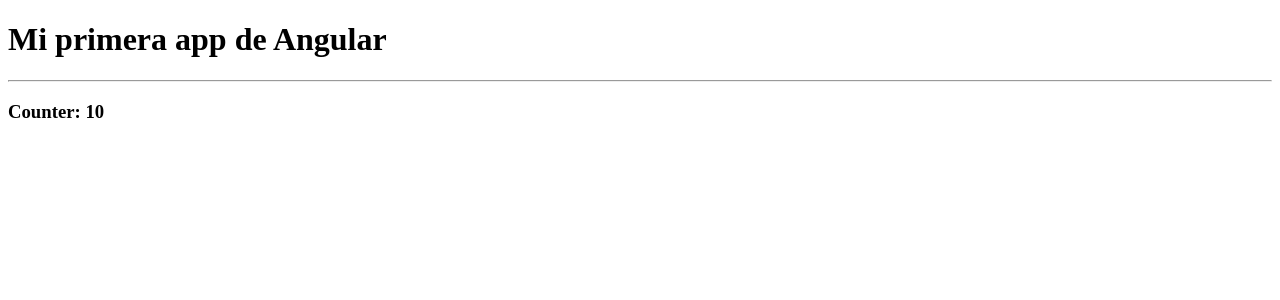
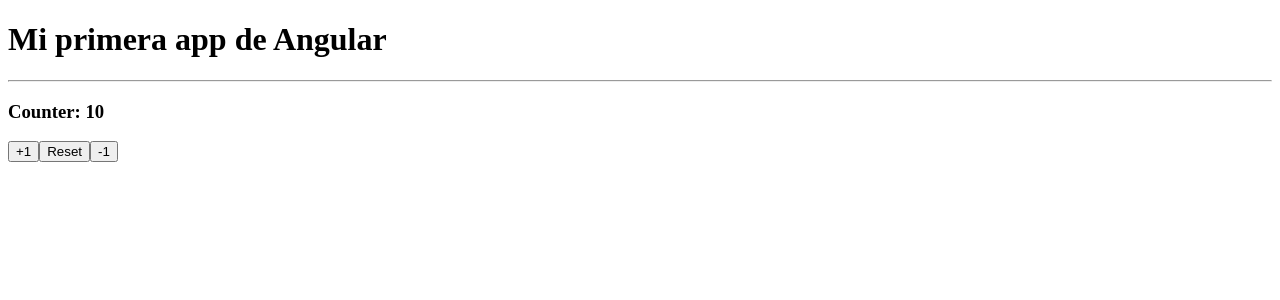
Before and after one commit to michaelrondon27/curso_angular_cero_experto, an Angular app in the folder 02-bases/: page / in a window 1280 px wide. Shown: the top 300 px of the page. Built offline with nearby package versions, Linux system fonts and the light colour scheme.

Commit message:
41. Contador

```diff
--- a/02-bases/src/app/app.component.html
+++ b/02-bases/src/app/app.component.html
@@ -1,3 +1,6 @@
 <h1>{{ title }}</h1>
 <hr>
 <h3>Counter: {{ counter }}</h3>
+<button (click)="increaseBy(1)">+1</button>
+<button (click)="resetCounter()">Reset</button>
+<button (click)="increaseBy(-1)">-1</button>
--- a/02-bases/src/app/app.component.ts
+++ b/02-bases/src/app/app.component.ts
@@ -10,4 +10,12 @@
     public title: string = 'Mi primera app de Angular';
     public counter: number = 10;
 
+    increaseBy(value: number): void {
+        this.counter += value;
+    }
+
+    resetCounter() {
+        this.counter = 10;
+    }
+
 }
```
